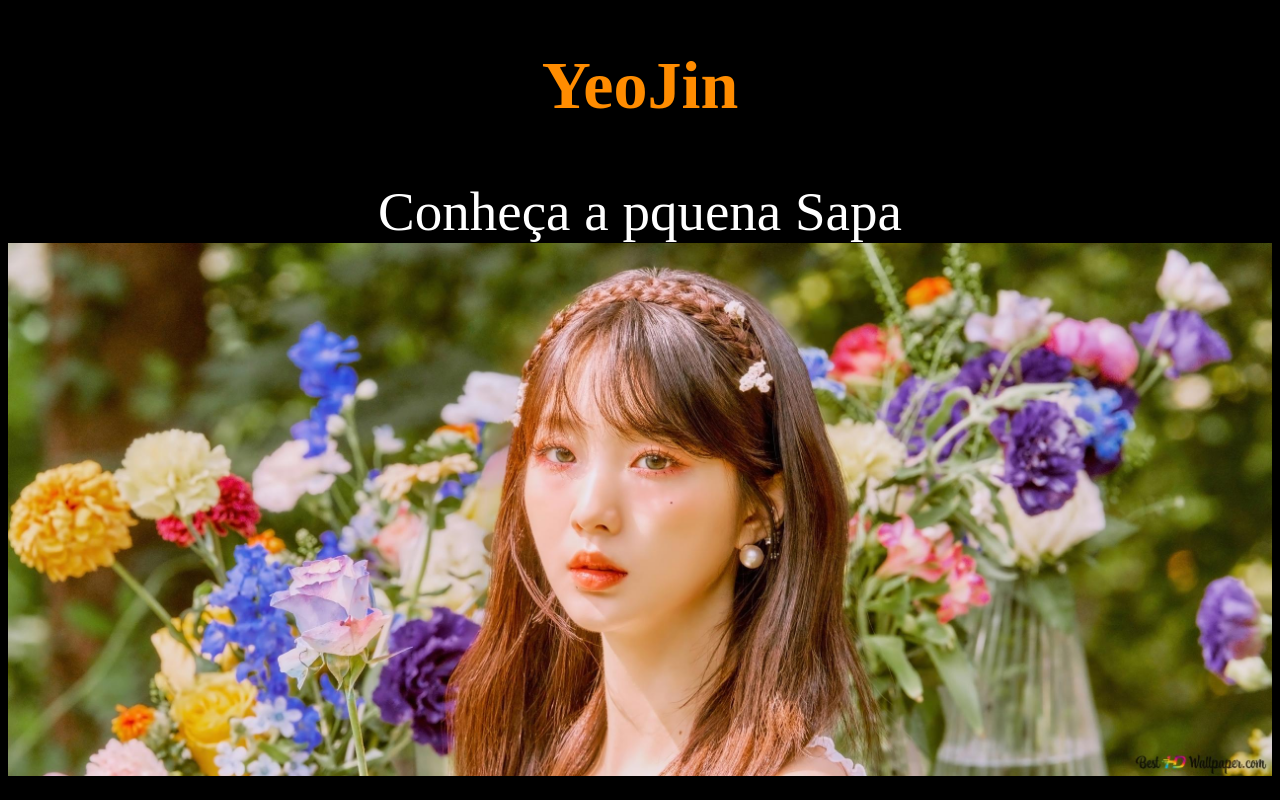
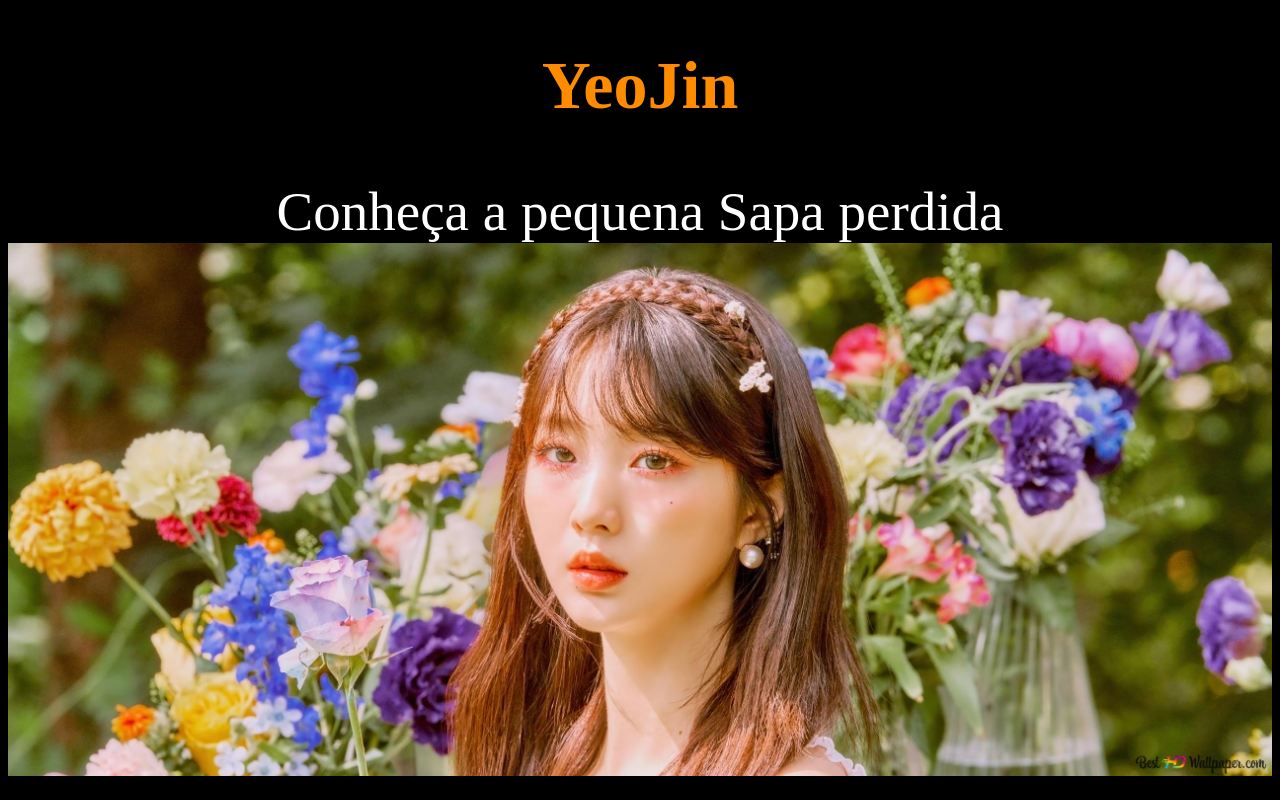
Before and after one commit to jinsoulada/LOONA, a plain HTML site: page YeoJin.html in a window 1280 px wide. Shown: the top 800 px of the page. Drawn offline with Linux system fonts and the light colour scheme.

Commit message:
Update YeoJin.html

```diff
--- a/YeoJin.html
+++ b/YeoJin.html
@@ -7,7 +7,7 @@
  </head>
  <body>
  <h1 style= "font-size:68px; text-align:center; color:DarkOrange">YeoJin</h1>
-  <p style= "font-size:55px; text-align:center; color:white">Conheça a pquena Sapa
+  <p style= "font-size:55px; text-align:center; color:white">Conheça a pequena Sapa perdida
   <img src="yeojin.jpg" width="100%" heigth="100%">
   <p style= "font-size:65px; text-align:center; color:OrangeRed">NOME:
   <p style= "font-size:45px; text-align:center; color:white">Im Yeo-Jin (임여진)
```
